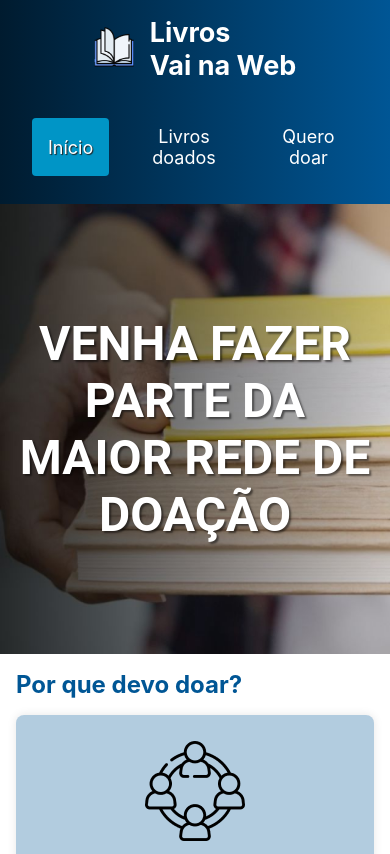
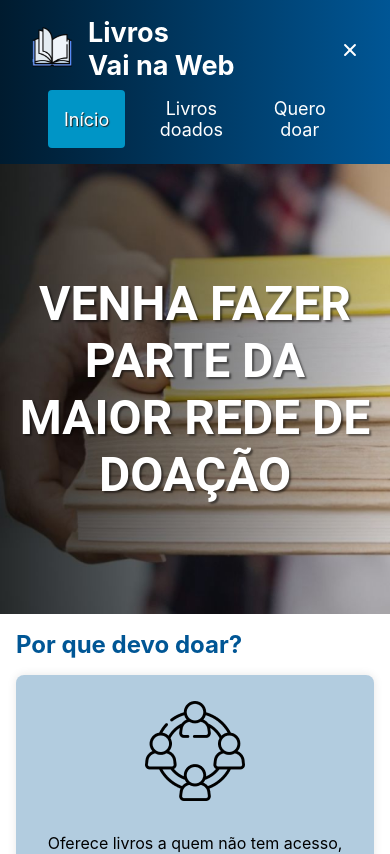
Before and after one commit to argelhr/VNW---desafio-final-mod-1, a React (Vite) app: page / in a window 390 px wide. Shown: the top 854 px of the page. Built offline with nearby package versions, Linux system fonts and the light colour scheme.

Commit message:
feat: menu para mobile

```diff
--- a/src/components/Header/index.jsx
+++ b/src/components/Header/index.jsx
@@ -6,6 +6,7 @@ import style from "./styles.module.scss";
 
 const Header = () => {
   const searchInput = useRef(null);
+  const checkRef = useRef(null);
 
   const onFormClick = () => {
     searchInput.current.focus();
@@ -23,6 +24,12 @@ const Header = () => {
               <span>Livros</span>Vai na Web
             </h1>
           </NavLink>
+          <div className={style.menu} onClick={() => checkRef.current.click()}>
+            <input type="checkbox" ref={checkRef} />
+            <div />
+            <div />
+            <div />
+          </div>
         </section>
         <nav>
           <ul>
--- a/src/components/Header/styles.module.scss
+++ b/src/components/Header/styles.module.scss
@@ -1,9 +1,11 @@
 header {
   display: flex;
   justify-content: center;
+  align-items: center;
   background: linear-gradient(90deg, #001b2f 0%, #005695 100%);
   color: #fff;
   padding: 16px 64px;
+  transition: all 1s ease-in-out;
 
   .container_header {
     display: flex;
@@ -11,6 +13,9 @@ header {
     max-width: 1366px;
     justify-content: space-between;
     align-items: center;
+    vertical-align: middle;
+    transition: all 0.3s ease-in-out;
+    overflow: hidden;
   }
 
   section {
@@ -34,12 +39,17 @@ header {
     }
   }
 
+  nav{
+    padding: 0 16px;
+  }
+
   ul {
     display: flex;
     width: 100%;
     gap: 16px;
     justify-content: space-between;
-    padding: 12px 0;
+    transition: all 0.3s ease-in-out;
+    overflow: hidden;
     li {
       border-radius: 4px;
       display: grid;
@@ -127,4 +137,100 @@ header {
       display: none;
     }
   }
+
+  .menu {
+    display: none;
+  }
+
+  @media screen and (max-width: 968px) {
+    padding: 16px 32px;
+
+    .container_header {
+      gap: 8px;
+    }
+
+    section {
+      width: 100%;
+      gap: 16px;
+      display: flex;
+      align-items: center;
+      justify-content: space-between;
+    }
+
+    .menu {
+      display: flex;
+      flex-direction: column;
+      justify-content: space-between;
+      width: 16px;
+      height: 12px;
+      cursor: pointer;
+      position: relative;
+      div {
+        width: 100%;
+        height: 2px;
+        background: #fff;
+        border-radius: 4px;
+        position: absolute;
+        transition: all 0.3s ease-in-out;
+      }
+    }
+
+    .menu input[type="checkbox"] {
+      display: none;
+    }
+
+    .menu input[type="checkbox"]:checked ~ div:nth-child(2) {
+      transform: rotate(0);
+      top: 0;
+    }
+    .menu input[type="checkbox"]:checked ~ div:nth-child(3) {
+      top: 50%;
+      opacity: 1;
+    }
+    .menu input[type="checkbox"]:checked ~ div:nth-child(4) {
+      transform: rotate(0);
+      top: 100%;
+    }
+
+    .menu input[type="checkbox"] ~ div:nth-child(2) {
+      transform: rotate(45deg);
+      top: 50%;
+    }
+    .menu input[type="checkbox"] ~ div:nth-child(3) {
+      opacity: 0;
+    }
+    .menu input[type="checkbox"] ~ div:nth-child(4) {
+      transform: rotate(-45deg);
+      top: 50%;
+    }
+
+    &:has(input[type="checkbox"]:checked) nav {
+      animation: hideMenu 0.5s ease-in-out forwards;
+    }
+
+    &:not(:has(input[type="checkbox"]:checked)) nav {
+      animation: showMenu 0.5s ease-in-out forwards;
+    }
+
+    @keyframes hideMenu {
+      0% {
+        max-height: 200px;
+        opacity: 1;
+      }
+      100% {
+        max-height: 0;
+        opacity: 0;
+      }
+    }
+    @keyframes showMenu {
+      0% {
+        max-height: 0;
+        opacity: 0;
+      }
+      100% {
+        max-height: 200px;
+        opacity: 1;
+      }
+    }
+  }
 }
```
